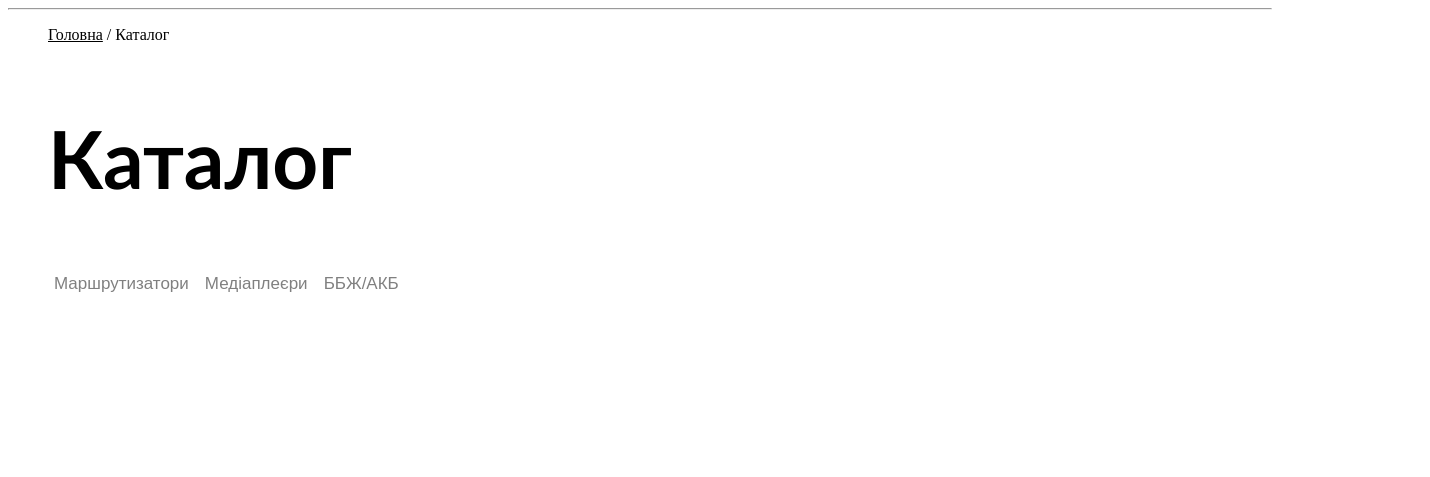
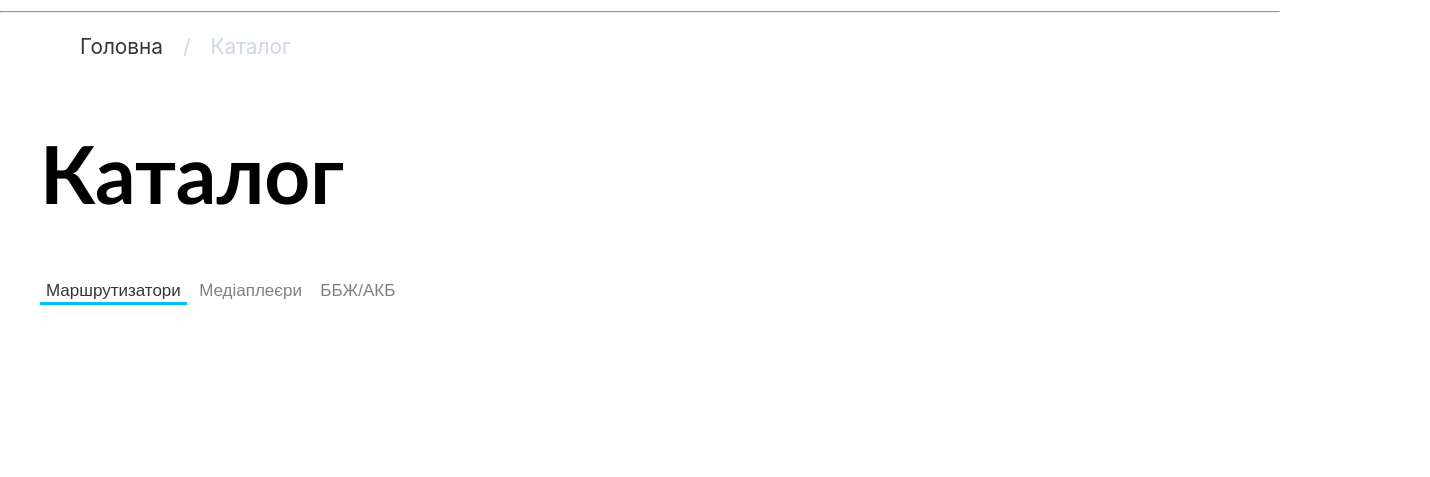
Before and after one commit to Jonika3000/Ekzamen, a plain HTML site: page catalog.html in a window 1280 px wide. Shown: the whole page, 1430 px wide, since content can reach past the window. Drawn offline with Linux system fonts and the light colour scheme.

Commit message:
Add button style

```diff
--- a/catalog.html
+++ b/catalog.html
@@ -10,30 +10,32 @@
 </head>
 
 <body>
-    <!-- Catalog page -->
     <hr>
-    <div class="mainDiv">
-        <!-- Section 1 start-->
+    <!-- Section 1 start-->
+    <div class="mainDiv" id="Section1">
         <section id="Section1">
-            <p><a class="aUpStyle" href="main.html">Головна</a> / Каталог</p>
+            <nav class="downMarg mMenu">
+                <li><a class="notSelected" href="main.html">Головна</a></li>
+                <p>/</p>
+                <li><a>Каталог</a></li>
+            </nav>
             <h1 class="h1UpStyle">Каталог</h1>
         </section>
-        <!-- Section 1 end-->
+    </div>
+    <!-- Section 1 end-->
 
-        <!-- Section 2 start-->
-        <section id="Section1">
+    <!-- Section 2 start-->
+    <div class="mainDiv" id="Section1">
+        <section id="Section2">
             <div class="containerSection2">
-                <button class="buttonSection2">Маршрутизатори</button>
+                <button class="buttonSection2 Section2Active" >Маршрутизатори</button>
                 <button class="buttonSection2">Медіаплеєри</button>
                 <button class="buttonSection2">ББЖ/АКБ</button>
             </div>
         </section>
-
-
-        <!-- Section 2 end-->
     </div>
-
+    <!-- Section 2 end-->
 
 </body>
-
+<script src="catalogFolder/jsCatalog.js"></script>
 </html>
--- a/catalogFolder/jsCatalog.js
+++ b/catalogFolder/jsCatalog.js
@@ -0,0 +1,16 @@
+document.addEventListener("DOMContentLoaded", EditButton);
+
+function EditButton() {
+    let tmp = document.getElementsByClassName("buttonSection2");
+    for (let i = 0; i < tmp.length; i++) {
+        tmp[i].addEventListener("click", (event) => AddStyle(event));
+    }
+}
+
+function AddStyle(event) {
+    let tmp = document.getElementsByClassName("buttonSection2");
+    for (let i = 0; i < tmp.length; i++) {
+        tmp[i].classList.remove("Section2Active");
+    }
+    event.target.classList.add("Section2Active");
+}
--- a/catalogFolder/styleCatalog.css
+++ b/catalogFolder/styleCatalog.css
@@ -1,29 +1,84 @@
+body {
+    margin: 0;
+    font-family: BasisGrotesquePro, -apple-system, BlinkMacSystemFont, Segoe UI, Roboto, Helvetica Neue, Arial, Noto Sans, sans-serif, Apple Color Emoji, Segoe UI Emoji, Segoe UI Symbol, Noto Color Emoji;
+    font-size: 1.4rem;
+    font-weight: 400;
+}
+
 /* Section 1 */
-.mainDiv{
-    padding-left: max(40px,env(safe-area-inset-left));
-    padding-right: max(40px,env(safe-area-inset-right));
+#Section1 {
+    width: 1350px;
+    height: 200px;
+}
+
+.mainDiv {
+    padding-left: max(40px, env(safe-area-inset-left));
+    padding-right: max(40px, env(safe-area-inset-right));
     margin-right: auto;
     margin-left: auto;
 }
-.aUpStyle{
-    color: black;
+.notSelected{
+    text-decoration: none;
+    color: rgb(53, 53, 53);
 }
-.aUpStyle:hover{
-    color: deepskyblue;
+.downMarg {
+    margin-bottom: 20px;
 }
-.h1UpStyle{
+
+.mainDiv .mMenu {
+    margin-block-start: 1em;
+    margin-block-end: 1em;
+    margin-inline-start: 0px;
+    margin-inline-end: 0px;
+    padding-inline-start: 40px;
+    display: flex;
+    flex-wrap: wrap;
+    font-size: 1.3rem;
+    list-style: none;
+    color: #ced7e4;
+}
+
+.mainDiv .mMenu p {
+    margin: 0;
+    content: "/";
+    display: inline-block;
+    padding-left: 20px;
+    padding-right: 20px;
+    color: #ced7e4;
+    box-sizing: border-box;
+}
+
+.h1UpStyle {
     font-size: 5rem;
     font-family: 'Gill Sans', 'Gill Sans MT', Calibri, 'Trebuchet MS', sans-serif;
 }
+
 /* //////////////////////////////////////////////////// */
 
-.buttonSection2{
+#Section2 {
+    padding-top: 40px;
+    width: 1000px;
+    height: 200px;
+}
+
+.buttonSection2 {
     background-color: transparent;
     border: 0px;
     font-size: 17px;
     color: gray;
+}
 
+.Section2Active {
+    color: rgb(53, 53, 53);
+    border-bottom: 3px solid deepskyblue;
 }
-.buttonSection2:hover{
+
+.buttonSection2Active:hover {
+    transition: 0.7s;
     color: deepskyblue;
 }
+
+.buttonSection2:hover {
+    transition: 0.7s;
+    color: deepskyblue;
+}
```
